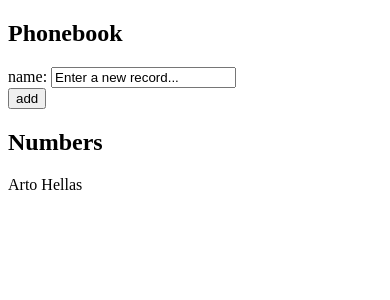
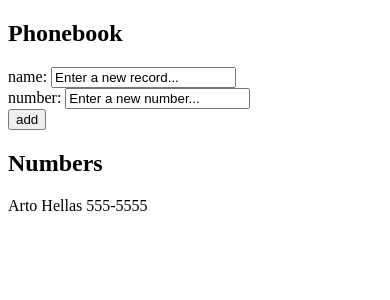
Before and after one commit to bjscott77/FullStackOpen, a React (Vite) app in the folder phonebook/: page / in a window 390 px wide. Shown: the top 300 px of the page. Built offline with nearby package versions, Linux system fonts and the light colour scheme.

Commit message:
Part 2.8 The Phonebook Step 3 submission

```diff
--- a/phonebook/src/App.jsx
+++ b/phonebook/src/App.jsx
@@ -2,31 +2,46 @@ import { useState } from 'react'
 
 const App = () => {
   const [persons, setPersons] = useState([
-    { name: 'Arto Hellas' }
+    { name: 'Arto Hellas', number: '555-5555' }
   ])
   const [newName, setNewName] = useState("Enter a new record...")
+  const [newNumber, setNewNumber] = useState("Enter a new number...")
 
   const handleNameChange = (event) => {
       setNewName(event.target.value)
   }
 
-  const handleAddName = (name) => {
+  const handleNumberChange = (event) => {
+      setNewNumber(event.target.value)
+  }
+
+  const handleAddRecord = (name, number) => {
       event.preventDefault()
-      if (persons.some(n => n.name === ({ name: name }).name)) {
-          alert(`${name} is already added to phonebook`)
-          setNewName("Enter a new record...")
+      if (name === "") {
+            alert("Name cannot be empty")
+            setNewName("Enter a new name...")
+      } else if (number === "") {
+            alert("Number cannot be empty")
+            setNewNumber("Enter a new number...")
+      } else if (persons.some(p => p.number === number)) {
+            alert(`Number ${number} is already in use`)
+            setNewNumber("Enter a new number...")
       } else {
-          setPersons(persons.concat({ name: name }))
-          setNewName("Enter a new record...")
+            setPersons(persons.concat({ name: name, number: number }))
+            setNewName("Enter a new name...")
+            setNewNumber("Enter a new number...")
       }
   }
 
   return (
     <div>
       <h2>Phonebook</h2>
-      <form onSubmit={() => handleAddName(newName)}>
+      <form onSubmit={() => handleAddRecord(newName, newNumber)}>
         <div>
           name: <input value={newName} onChange={handleNameChange} />
+        </div>
+        <div>
+          number: <input value={newNumber} onChange={handleNumberChange} />
         </div>
         <div>
           <button type="submit">add</button>
@@ -34,7 +49,7 @@ const App = () => {
       </form>
       <h2>Numbers</h2>
       <div>
-        {persons.map(p => <div key={p.name}>{p.name}</div>)}
+        {persons.map(p => <div key={p.number}>{p.name} {p.number}</div>)}
       </div>
     </div>
   )
```
